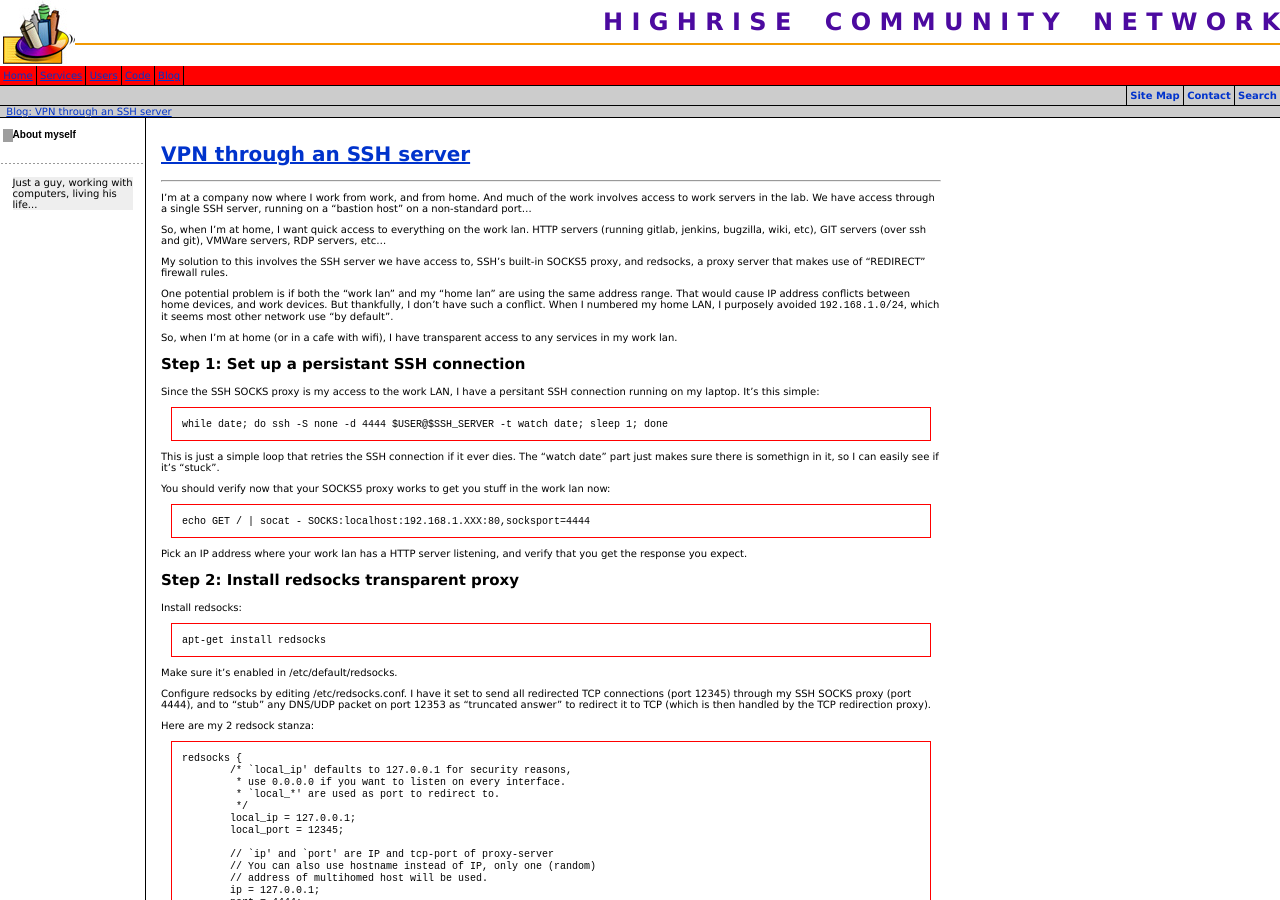
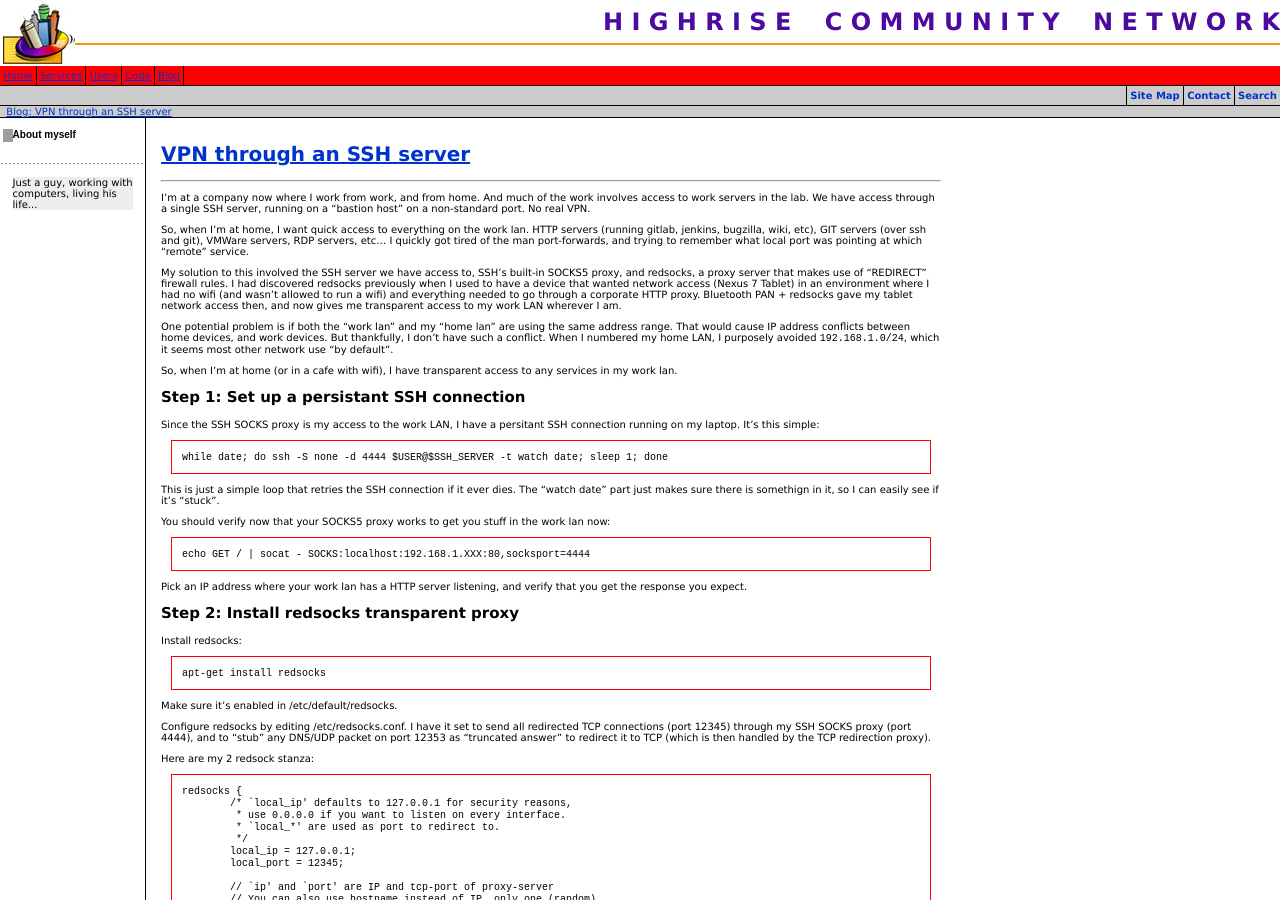
Before and after one commit to mountie/mountie.github.com, a Jekyll site: the page built from _posts/2012-11-27-redsocks-ssh-vpn.markdown, in a window 1280 px wide and 900 px high. Built offline with Jekyll 4.4.1, drawn with Linux system fonts in a browser that asks for light colours; a script that is not in the unit is left out; grey boxes are pictures that could not be loaded.

Commit message:
fixup text

```diff
--- a/_posts/2012-11-27-redsocks-ssh-vpn.markdown
+++ b/_posts/2012-11-27-redsocks-ssh-vpn.markdown
@@ -10,14 +10,19 @@ categories:
 
 I'm at a company now where I work from work, and from home.  And much of the work involves
 access to work servers in the lab.   We have access through a single SSH server, running
-on a "bastion host" on a non-standard port...
+on a "bastion host" on a non-standard port.  No real VPN.
 
 So, when I'm at home, I want quick access to everything on the work lan.  HTTP servers
 (running gitlab, jenkins, bugzilla, wiki, etc), GIT servers (over ssh and git), VMWare
-servers, RDP servers, etc...
+servers, RDP servers, etc...  I quickly got tired of the man port-forwards, and trying
+to remember what local port was pointing at which "remote" service.
 
-My solution to this involves the SSH server we have access to, SSH's built-in SOCKS5 proxy,
-and redsocks, a proxy server that makes use of "REDIRECT" firewall rules.
+My solution to this involved the SSH server we have access to, SSH's built-in SOCKS5 proxy,
+and redsocks, a proxy server that makes use of "REDIRECT" firewall rules.  I had discovered
+redsocks previously when I used to have a device that wanted network access (Nexus 7 Tablet)
+in an environment where I had no wifi (and wasn't allowed to run a wifi) and everything needed
+to go through a corporate HTTP proxy.  Bluetooth PAN + redsocks gave my tablet network access
+then, and now gives me transparent access to my work LAN wherever I am.
 
 One potential problem is if both the "work lan" and my "home lan" are using the same address
 range.  That would cause IP address conflicts between home devices, and work devices.  But
```
